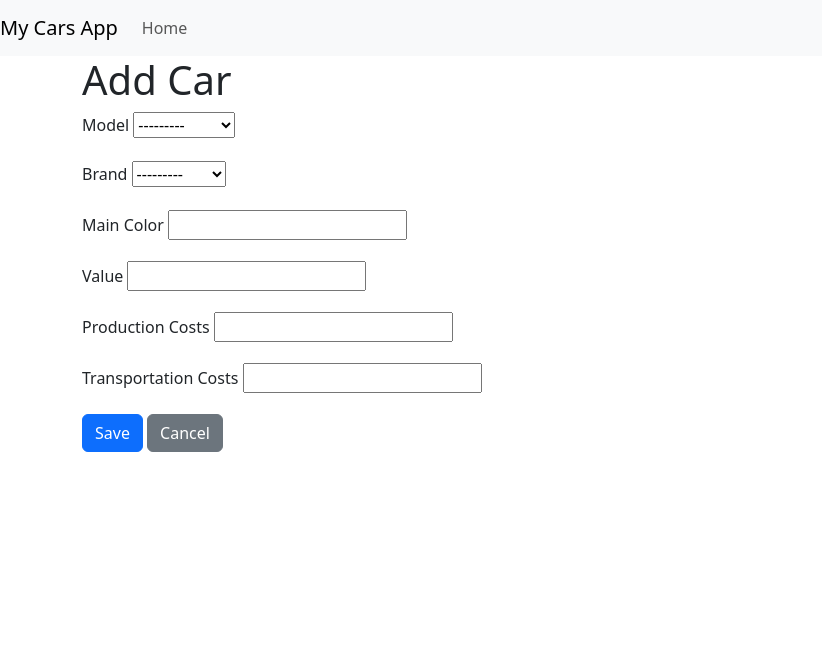
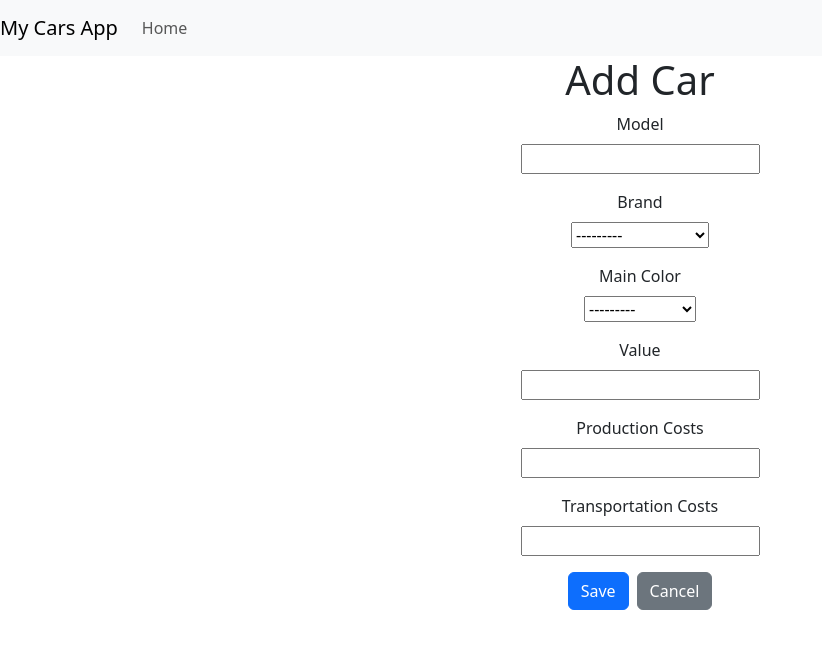
Before and after one commit to ciminomariano/foxboxcars, a Django app: page /car/create/ in a window 1280 px wide. Shown: the top 649 px of the page, without its empty margins (0-822 px from the left). Run offline with Django 4.2, Linux system fonts and the light colour scheme.

Commit message:
Adding style to car create

```diff
--- a/src/cars/models.py
+++ b/src/cars/models.py
@@ -2,10 +2,27 @@ from django.db import models
 
 
 class Car(models.Model):
-    MODEL_CHOICES = (
-        ('sedan', 'Sedan'),
-        ('suv', 'SUV'),
-        ('hatchback', 'Hatchback'),
+    COLOR_CHOICES = (
+        ('black', 'Negro'),
+        ('white', 'Blanco'),
+        ('silver', 'Plata'),
+        ('gray', 'Gris'),
+        ('red', 'Rojo'),
+        ('blue', 'Azul'),
+        ('green', 'Verde'),
+        ('yellow', 'Amarillo'),
+        ('orange', 'Naranja'),
+        ('brown', 'Marrón'),
+        ('purple', 'Morado'),
+        ('pink', 'Rosado'),
+        ('gold', 'Dorado'),
+        ('beige', 'Beige'),
+        ('teal', 'Turquesa'),
+        ('navy', 'Azul Marino'),
+        ('burgundy', 'Burdeos'),
+        ('champagne', 'Champán'),
+        ('olive', 'Oliva'),
+        ('cream', 'Crema'),
     )
 
     BRAND_CHOICES = (
@@ -13,10 +30,26 @@ class Car(models.Model):
         ('ford', 'Ford'),
         ('chevrolet', 'Chevrolet'),
         ('honda', 'Honda'),
+        ('fiat', 'Fiat'),
+        ('audi', 'Audi'),
+        ('bmw', 'BMW'),
+        ('mercedes', 'Mercedes-Benz'),
+        ('volkswagen', 'Volkswagen'),
+        ('nissan', 'Nissan'),
+        ('subaru', 'Subaru'),
+        ('mazda', 'Mazda'),
+        ('hyundai', 'Hyundai'),
+        ('kia', 'Kia'),
+        ('volvo', 'Volvo'),
+        ('jaguar', 'Jaguar'),
+        ('landrover', 'Land Rover'),
+        ('porsche', 'Porsche'),
+        ('lexus', 'Lexus'),
+        ('cadillac', 'Cadillac'),
     )
 
-    main_color = models.CharField(max_length=50)
-    model = models.CharField(max_length=50, choices=MODEL_CHOICES)
+    main_color = models.CharField(max_length=50,choices=COLOR_CHOICES)
+    model = models.CharField(max_length=100)
     brand = models.CharField(max_length=50, choices=BRAND_CHOICES)
     value = models.IntegerField()
     production_costs = models.IntegerField()
--- a/src/cars/templates/cars/car_create.html
+++ b/src/cars/templates/cars/car_create.html
@@ -1,46 +1,60 @@
 {% extends 'base.html' %}
 
 {% block content %}
-  <h1>Add Car</h1>
+  <h1 class="text-center">Add Car</h1>
   <form method="post">
     {% csrf_token %}
     {{ formset.management_form }}
     {% for form in formset %}
-    <div class="mb-3">
+    <div class="mb-3 text-center">
       <label for="{{ form.id_model.id_for_label }}" class="form-label">Model</label>
+      <div>
         {{ form.model }}
       </div>
-    <div class="mb-3">
+    </div>
+    <div class="mb-3 text-center">
       <label for="{{ form.id_brand.id_for_label }}" class="form-label">Brand</label>
+      <div>
         {{ form.brand }}
       </div>
-    <div class="mb-3">
+    </div>
+    <div class="mb-3 text-center">
       <label for="{{ form.id_main_color.id_for_label }}" class="form-label">Main Color</label>
+      <div>
         {{ form.main_color }}
       </div>
-    <div class="mb-3">
+    </div>
+    <div class="mb-3 text-center">
       <label for="{{ form.id_value.id_for_label }}" class="form-label">Value</label>
+      <div>
         {{ form.value }}
+      </div>
       {% for error in form.value.errors %}
         <div class="text-danger">{{ error }}</div>
       {% endfor %}
     </div>
-    <div class="mb-3">
+    <div class="mb-3 text-center">
       <label for="{{ form.id_production_costs.id_for_label }}" class="form-label">Production Costs</label>
+      <div>
         {{ form.production_costs }}
+      </div>
       {% for error in form.production_costs.errors %}
         <div class="text-danger">{{ error }}</div>
       {% endfor %}
     </div>
-    <div class="mb-3">
+    <div class="mb-3 text-center">
       <label for="{{ form.id_transportation_costs.id_for_label }}" class="form-label">Transportation Costs</label>
+      <div>
         {{ form.transportation_costs }}
+      </div>
       {% for error in form.transportation_costs.errors %}
         <div class="text-danger">{{ error }}</div>
       {% endfor %}
     </div>
     {% endfor %}
+    <div class="d-flex justify-content-center">
       <button type="submit" class="btn btn-primary">Save</button>
-    <a href="{% url 'car_list' %}" class="btn btn-secondary">Cancel</a>
+      <button type="button" class="btn btn-secondary ms-2" onclick="window.location.reload()">Cancel</button>
+    </div>
   </form>
 {% endblock %}
--- a/src/cars/views.py
+++ b/src/cars/views.py
@@ -8,8 +8,8 @@ from .models import Car
 
 class CarCreateView(ListView):
     model = Car
-    template_name = 'cars/car_create.html'  # Ruta a tu plantilla
-    context_object_name = 'car_list'  # Nombre del objeto de contexto en la plantilla
+    template_name = 'cars/car_create.html'
+    context_object_name = 'car_list'
 
     def get(self, request, *args, **kwargs):
         CarFormSet = formset_factory(CarForm, extra=1)
@@ -28,8 +28,8 @@ class CarCreateView(ListView):
 
 class CarListView(ListView):
     model = Car
-    template_name = 'cars/car_list.html'  # Ruta a tu plantilla
-    context_object_name = 'car_list'  # Nombre del objeto de contexto en la plantilla
+    template_name = 'cars/car_list.html'
+    context_object_name = 'car_list'
 
 
 class CarUpdateView(FormView):
```
Also changed, not shown: src/db.sqlite3. Lines whose indentation alone changed are shown as unchanged.
